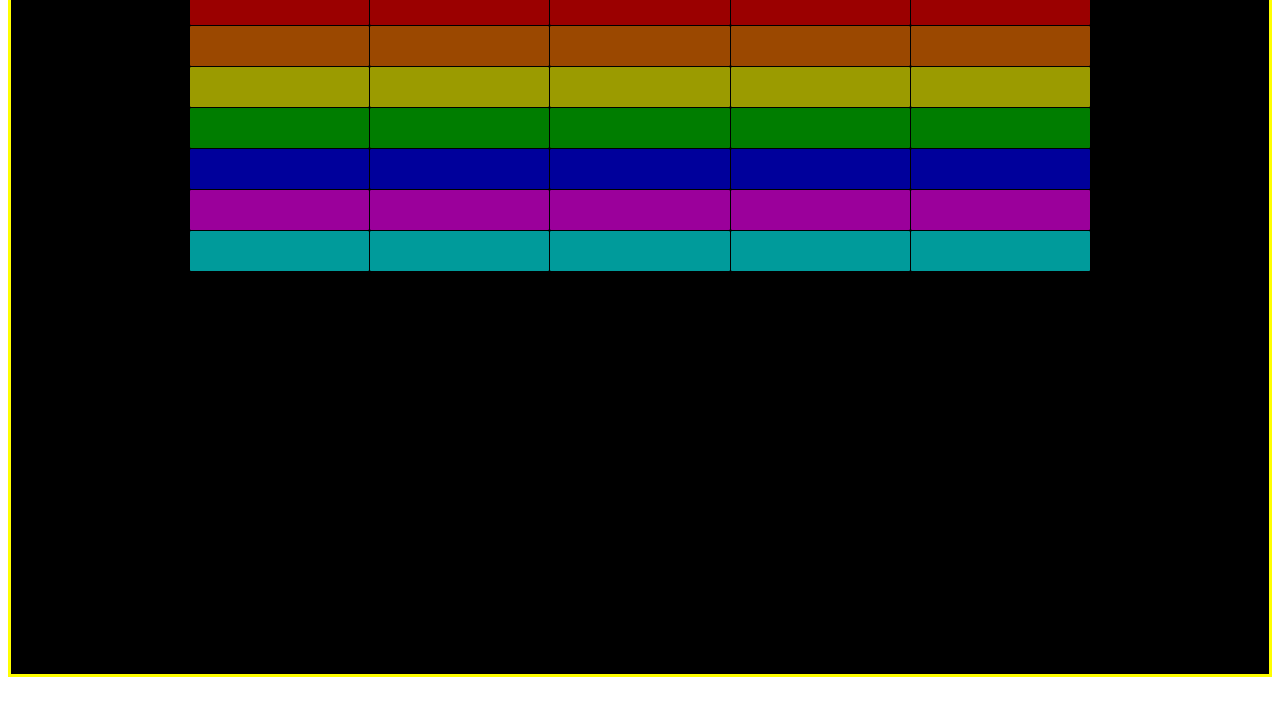
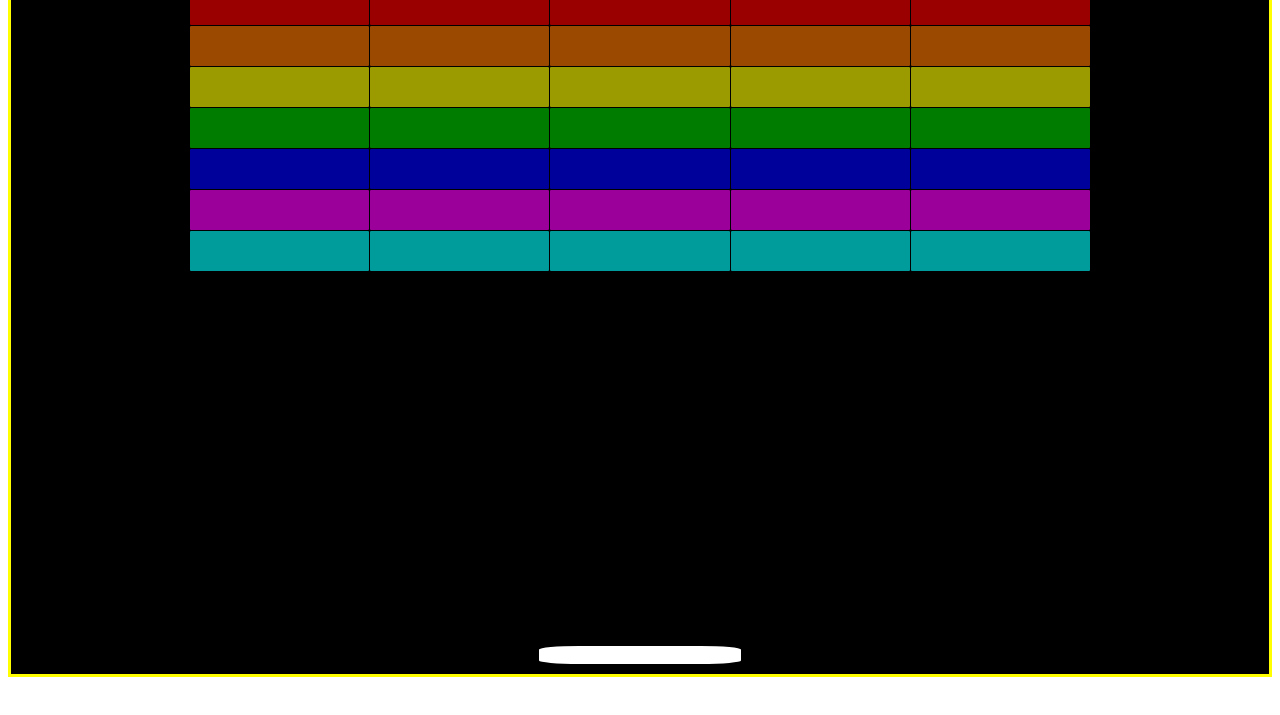
Before and after one commit to mtiganik/atariBreakout, a website: page index.html in a window 1280 px wide. Shown: the part 57-772 px from the top of the page. Drawn offline with Linux system fonts and the light colour scheme.

Commit message:
work with atari

```diff
--- a/index.html
+++ b/index.html
@@ -8,9 +8,11 @@
   <link rel="stylesheet" href="styles/dropdown.css">
   <script src="boards.js" ></script>
   <title>Atari Breakout</title>
+  <script>
+
+  </script>
 </head>
-<body>
-
+<body onkeypress="handleKeyPress(event)">
 
   <div class="board">
     <div class="header">
@@ -35,6 +37,7 @@
     </div>
     <div class="grid-container" id="grid-container">
     </div>
+    <div class="slider" id="slider">&nbsp</div>
 
   </div>
 
@@ -53,17 +56,32 @@
       pauseBtn.src = isPause ? "images/continue.svg" : "images/pause.svg"
     })
 
-        function getWindowSize(){
+    function getWindowSize() {
       document.querySelector("#height span").innerHTML = window.innerHeight;
       document.querySelector("#width span").innerHTML = window.innerWidth;
     }
-        // Function to update height and width
+    function handleKeyPress(e) {
+      console.log(e)
+      let key_code = e.which || e.keyCode;
+      console.log(key_code)
+    }
+    // document.addEventListener('keyup', event => {
+    //   const sliderItem = document.getElementById("slider")
+    //   if(event.code === 'ArrowLeft'){
+    //     console.dir(sliderItem)
+    //     console.log(sliderItem.offsetLeft)
+    //     sliderItem.offsetLeft = sliderItem.offsetLeft + 5
+    //     console.log(sliderItem.offsetLeft)
+    //   }
+    //   if(event.code === 'ArrowRight'){
+    //     console.log("Right arrow pressed")
+    //   }
+    // })
 
-        // Add event listener for window resize
     window.addEventListener('resize', getWindowSize);
     getWindowSize();
     // Initial update
-        // fiveTimesFiveBoard();
+    //fiveTimesFiveBoard();
     centeredRows();
 
   </script>
--- a/styles/general.css
+++ b/styles/general.css
@@ -1,9 +1,11 @@
 .board {
+  position:relative;
   background-color: black;
   border-style: solid;
   border-color: yellow;
   color: white;
   height: 90vh;
+  /* align-items: center; */
   /* min-height: 600px; */
 }
 
@@ -36,3 +38,17 @@
   margin-left:auto;
   margin-right: 0px;
 }
+
+.slider {
+  position: absolute;
+  bottom: 10px;
+  background-color: white;
+  margin:auto;
+  /* margin-top:auto;
+  margin-bottom: 5px;
+  justify-content: center; */
+  width: 16%;
+  /* text-align: right; */
+  left:42%;
+  border-radius: 20%;
+}
```
Lines whose indentation alone changed are shown as unchanged.
